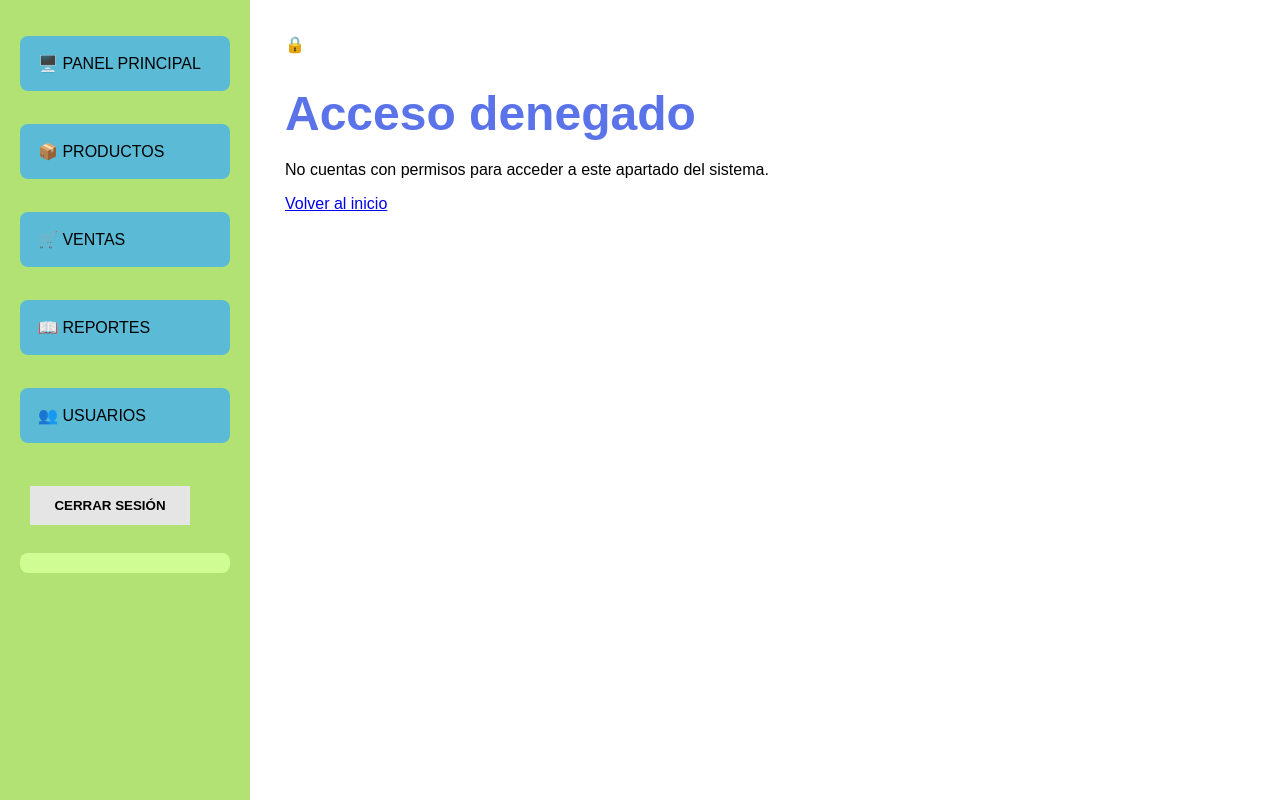
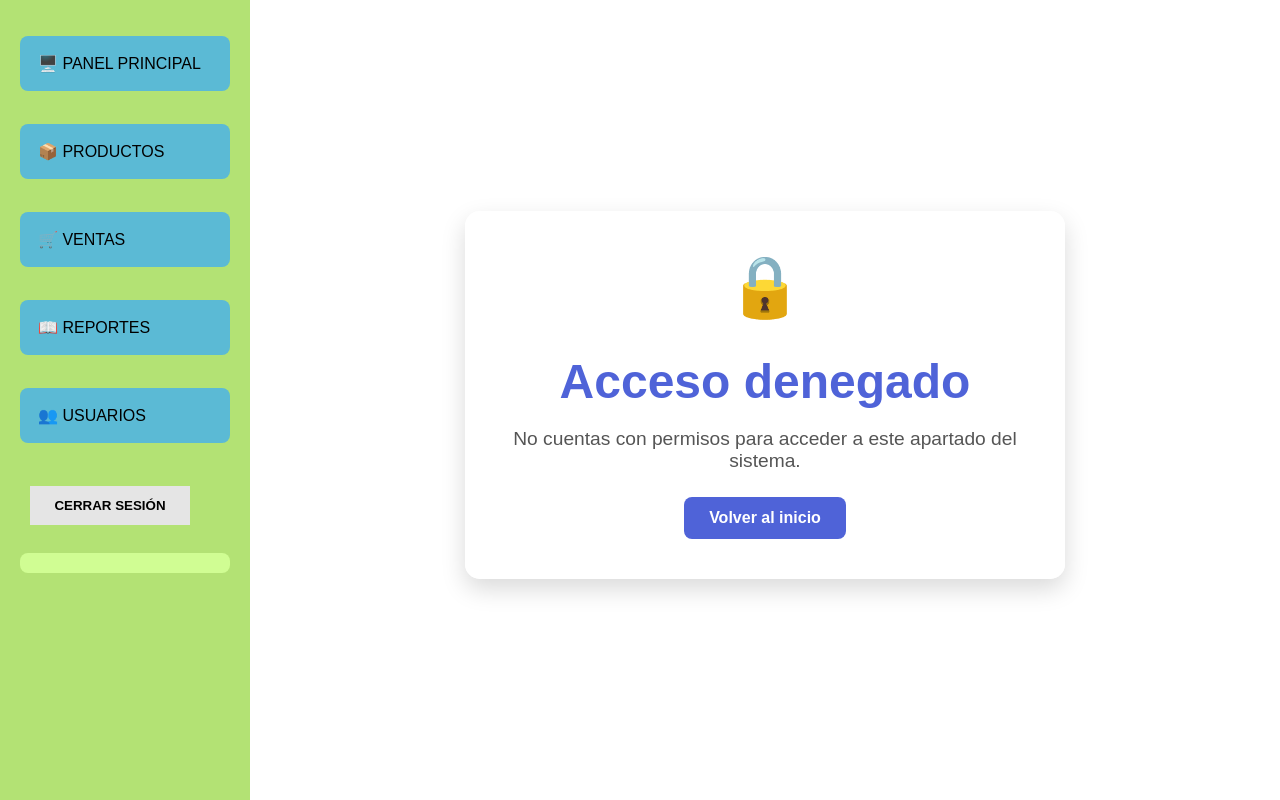
Before and after one commit to chayjr/Papeleria_Jaya, a Python web app: template templates/acceso_denegado.html in a window 1280 px wide. Run offline with Jinja, Linux system fonts and the light colour scheme; the template is opened without the code that fills it, so the values that code supplies are empty.

Commit message:
Acceso denegado terminado

```diff
--- /dev/null
+++ b/static/css/denegado.css
@@ -0,0 +1,55 @@
+.denegado-container{
+    min-height: calc(100vh - 80px); /* ajusta si tienes navbar */
+    display: flex;
+    justify-content: center;
+    align-items: center;
+    padding: 20px;
+}
+
+.denegado-box{
+    background: rgba(255,255,255,0.95);
+    padding: 40px;
+    border-radius: 15px;
+    text-align: center;
+    box-shadow: 0 10px 25px rgba(0,0,0,0.15);
+    max-width: 600px;
+    width: 100%;
+}
+
+.icono{
+    font-size: 60px;
+    margin-bottom: 15px;
+}
+
+.denegado-box h1{
+    color: #4f63d8;
+    font-size: 3rem;
+    margin-bottom: 15px;
+}
+
+.denegado-box p{
+    font-size: 1.2rem;
+    color: #555;
+    margin-bottom: 25px;
+}
+
+.actionsdene{
+    display: flex;
+    justify-content: center;
+    margin-top: 20px;
+}
+
+.volver{
+    text-decoration: none;
+    background: #4f63d8;
+    color: white;
+    padding: 12px 25px;
+    border-radius: 8px;
+    font-weight: bold;
+    transition: 0.3s;
+}
+
+.volver:hover{
+    background: #3549c2;
+    transform: translateY(-2px);
+}
--- a/templates/acceso_denegado.html
+++ b/templates/acceso_denegado.html
@@ -16,9 +16,11 @@
             a este apartado del sistema.
         </p>
 
-        <a href="/dashboard" class="btn-volver">
-            Volver al inicio
-        </a>
+        <div class="actionsdene">
+            <a href="/dashboard" class="btn volver">
+                Volver al inicio
+            </a>
+        </div>
 
     </div>
 
--- a/templates/base.html
+++ b/templates/base.html
@@ -10,6 +10,7 @@
      <link rel="stylesheet" href="{{ url_for('static', filename='css/reportes.css') }}">
      <link rel="stylesheet" href="{{ url_for('static', filename='css/dashboard.css') }}">
      <link rel="stylesheet" href="{{ url_for('static', filename='css/usuarios.css') }}">
+     <link rel="stylesheet" href="{{ url_for('static', filename='css/denegado.css') }}">
      <link href="https://cdnjs.cloudflare.com/ajax/libs/font-awesome/6.5.0/css/all.min.css" rel="stylesheet">
 </head>
 
--- a/templates/dashboard.html
+++ b/templates/dashboard.html
@@ -44,7 +44,7 @@
 
     {% for p in bajos %}
 
-    <tr class="{% if p.cantidad <= 2%} critico {% else %} advertencia {% endif %}">
+    <tr class="{% if p.cantidad <= 3%} critico {% else %} advertencia {% endif %}">
         <td>{{ p.id_producto }}</td>
 
         <td>{{ p.nombre }}</td>
```
